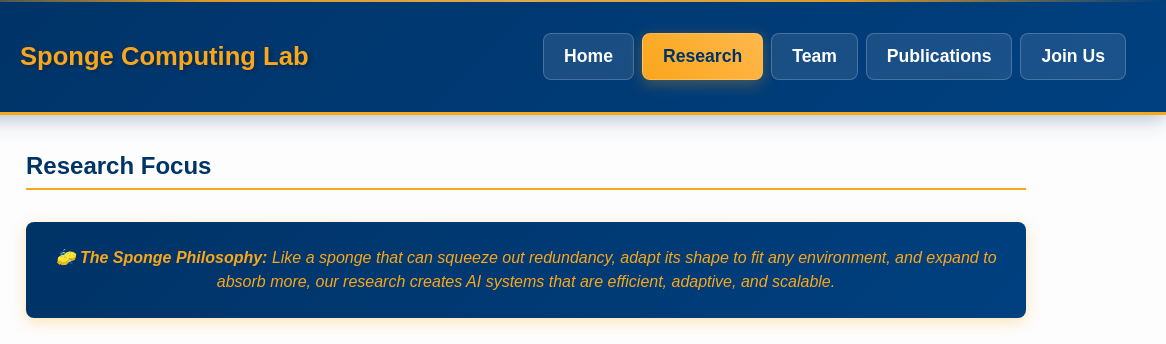
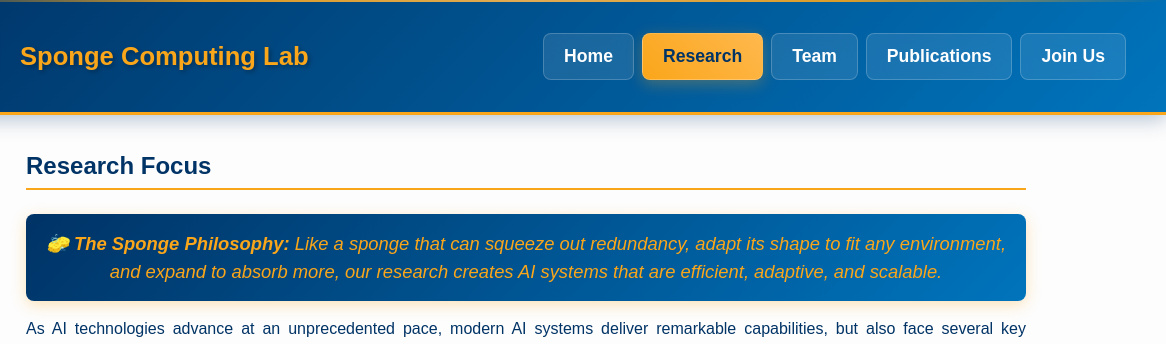
Before and after one commit to sponge-lab/sponge-lab.github.io, a plain HTML site: page research.html in a window 1280 px wide. Shown: the top 344 px of the page, 114-1280 px from the left. Drawn offline with Linux system fonts and the light colour scheme.

Commit message:
Slightly tune colors

```diff
--- a/css/styles.css
+++ b/css/styles.css
@@ -26,7 +26,7 @@ header {
   left: 0;
   right: 0;
   width: 100%;
-  background: linear-gradient(135deg, #003366 0%, #004080 100%);
+  background: linear-gradient(135deg, #003366 0%, #0074bc 100%);
   box-shadow: 0 4px 20px rgba(0, 51, 102, 0.3);
   z-index: 1000;
   border-bottom: 3px solid #faa61a;
@@ -390,15 +390,16 @@ footer {
 
 /* Research Page Specific Styles */
 .sponge-analogy {
-  background: linear-gradient(135deg, #003366 0%, #004080 100%);
+  background: linear-gradient(135deg, #003366 0%, #0074bc 100%);
   color: #faa61a;
-  padding: 1.5rem;
+  padding: 1rem;
   border-radius: 8px;
   font-style: italic;
   text-align: center;
-  margin: 2rem 0;
+  margin: 1rem 0;
   box-shadow: 0 4px 15px rgba(250, 166, 26, 0.3);
   line-height: 1.5;
+  font-size: 1.15rem;
 }
 
 .research-areas-grid {
@@ -659,7 +660,7 @@ footer {
   nav#navbar {
     display: none;
     flex-direction: column;
-    background: linear-gradient(135deg, #003366 0%, #004080 100%);
+    background: linear-gradient(135deg, #003366 0%, #0074bc 100%);
     position: fixed; /* Change to fixed positioning */
     right: 1rem;
     top: 90px; /* Position below the fixed header */
```
